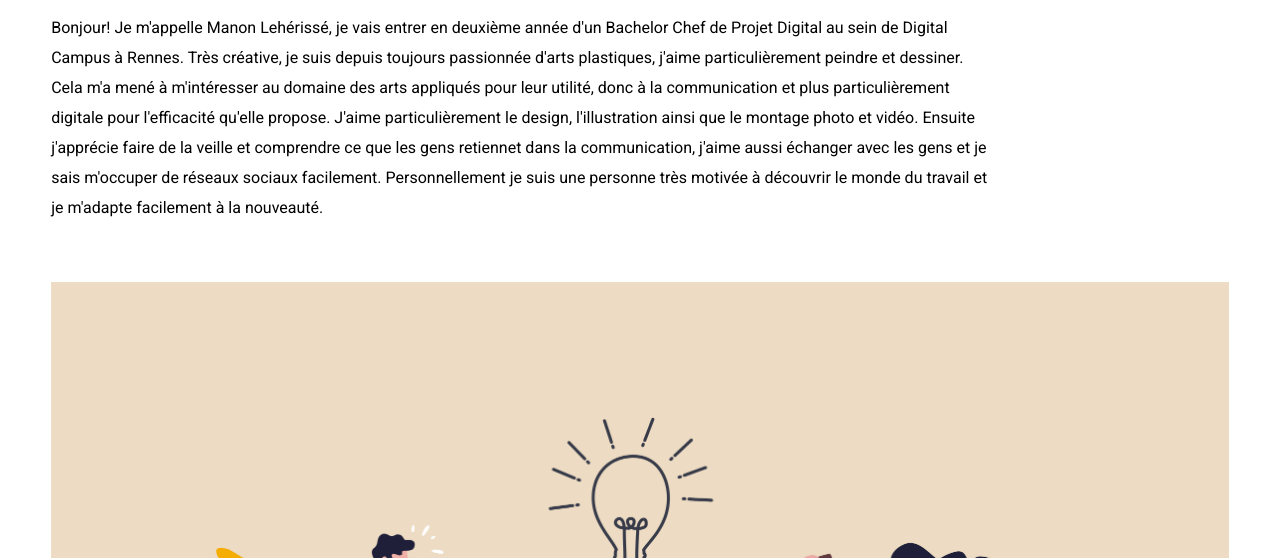
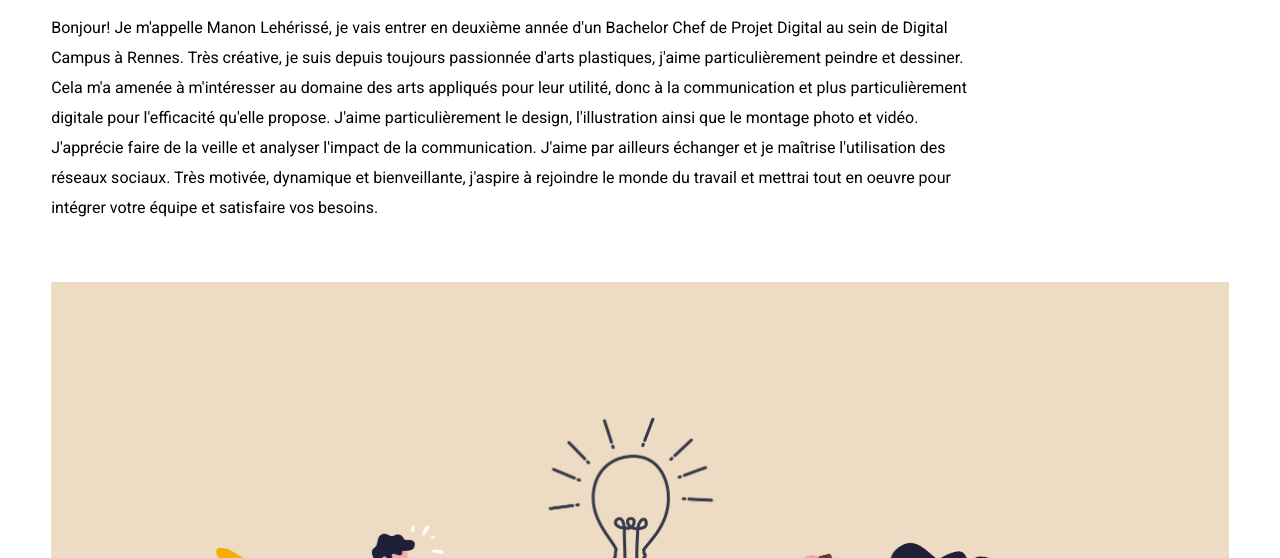
Before and after one commit to Manonlhe/Manon_leherisse-portfolio, a plain HTML site: page index.html in a window 1280 px wide. Shown: the part 242-800 px from the top of the page. Drawn offline with nearby package versions, Linux system fonts and the light colour scheme.

Commit message:
third commit

```diff
--- a/index.html
+++ b/index.html
@@ -43,7 +43,7 @@
         <h1>
                 Bienvenue sur mon portfolio !
         </h1>
-        <p>Bonjour! Je m'appelle Manon Lehérissé, je vais entrer en deuxième année d'un Bachelor Chef de Projet Digital au sein de Digital Campus à Rennes. Très créative, je suis depuis toujours passionnée d'arts plastiques, j'aime particulièrement peindre et dessiner. Cela m'a mené à m'intéresser au domaine des arts appliqués pour leur utilité, donc à la communication et plus particulièrement digitale pour l'efficacité qu'elle propose. J'aime particulièrement le design, l'illustration ainsi que le montage photo et vidéo. Ensuite j'apprécie faire de la veille et comprendre ce que les gens retiennet dans la communication, j'aime aussi échanger avec les gens et je sais m'occuper de réseaux sociaux facilement. Personnellement je suis une personne très motivée à découvrir le monde du travail et je m'adapte facilement à la nouveauté.</p>
+        <p>Bonjour! Je m'appelle Manon Lehérissé, je vais entrer en deuxième année d'un Bachelor Chef de Projet Digital au sein de Digital Campus à Rennes. Très créative, je suis depuis toujours passionnée d'arts plastiques, j'aime particulièrement peindre et dessiner. Cela m'a amenée à m'intéresser au domaine des arts appliqués pour leur utilité, donc à la communication et plus particulièrement digitale pour l'efficacité qu'elle propose. J'aime particulièrement le design, l'illustration ainsi que le montage photo et vidéo. J'apprécie faire de la veille et analyser l'impact de la communication. J'aime par ailleurs échanger et je maîtrise l'utilisation des réseaux sociaux. Très motivée, dynamique et bienveillante, j'aspire à rejoindre le monde du travail et mettrai tout en oeuvre pour intégrer votre équipe et satisfaire vos besoins.</p>
 
 </header>
 
```
